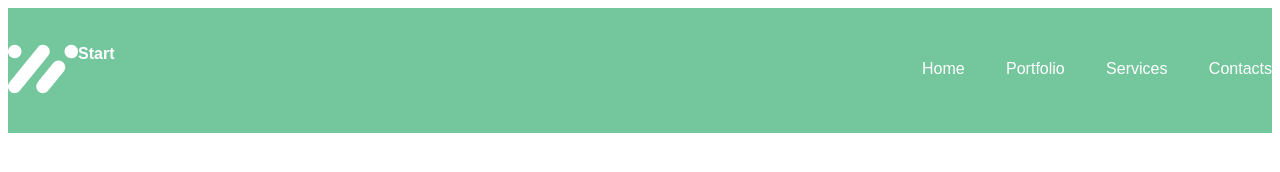
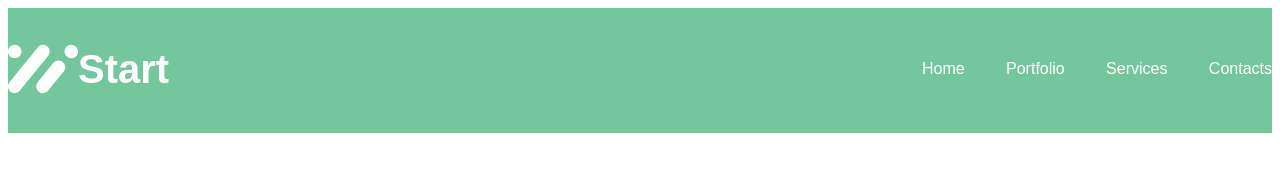
Before and after one commit to SvetlinGG/SIRMA-Academy, a plain HTML site: page Media-Queries-2/index.html in a window 1280 px wide. Drawn offline with Linux system fonts and the light colour scheme.

Commit message:
final header

```diff
--- a/Media-Queries-2/index.html
+++ b/Media-Queries-2/index.html
@@ -20,7 +20,7 @@
                     <path d="M70.0003 7.5851C70.0003 11.3081 66.9824 14.3255 63.2599 14.3255C59.537 14.3255 56.5195 11.3081 56.5195 7.5851C56.5195 3.86264 59.537 0.844696 63.2599 0.844696C66.9824 0.844696 70.0003 3.86264 70.0003 7.5851Z" fill="white"/>
                     <path d="M13.4808 7.5851C13.4808 11.3081 10.4629 14.3255 6.7404 14.3255C3.01794 14.3255 0 11.3081 0 7.5851C0 3.86264 3.01794 0.844696 6.7404 0.844696C10.4629 0.844696 13.4808 3.86264 13.4808 7.5851Z" fill="white"/>
                     </svg>
-                    <strong class="sub-heading">Start</strong>
+                    <strong class="sub-heading logo">Start</strong>
             </div>
             <nav class="nav-container">
                 <ul>
--- a/Media-Queries-2/style.css
+++ b/Media-Queries-2/style.css
@@ -15,6 +15,7 @@ body {
 .header-section {
     padding: 35px 0 38px;
     background-color: #74C69D;
+    margin-bottom: 30px;
 }
 .header-section-container {
 
@@ -22,6 +23,10 @@ body {
     justify-content: space-between;
     align-items: center;
     color: var(--secondary-color);
+}
+.sub-heading {
+    font-size: 1.25rem;
+    line-height: 125%;
 }
 .nav-container {
     width: 390px;
```
